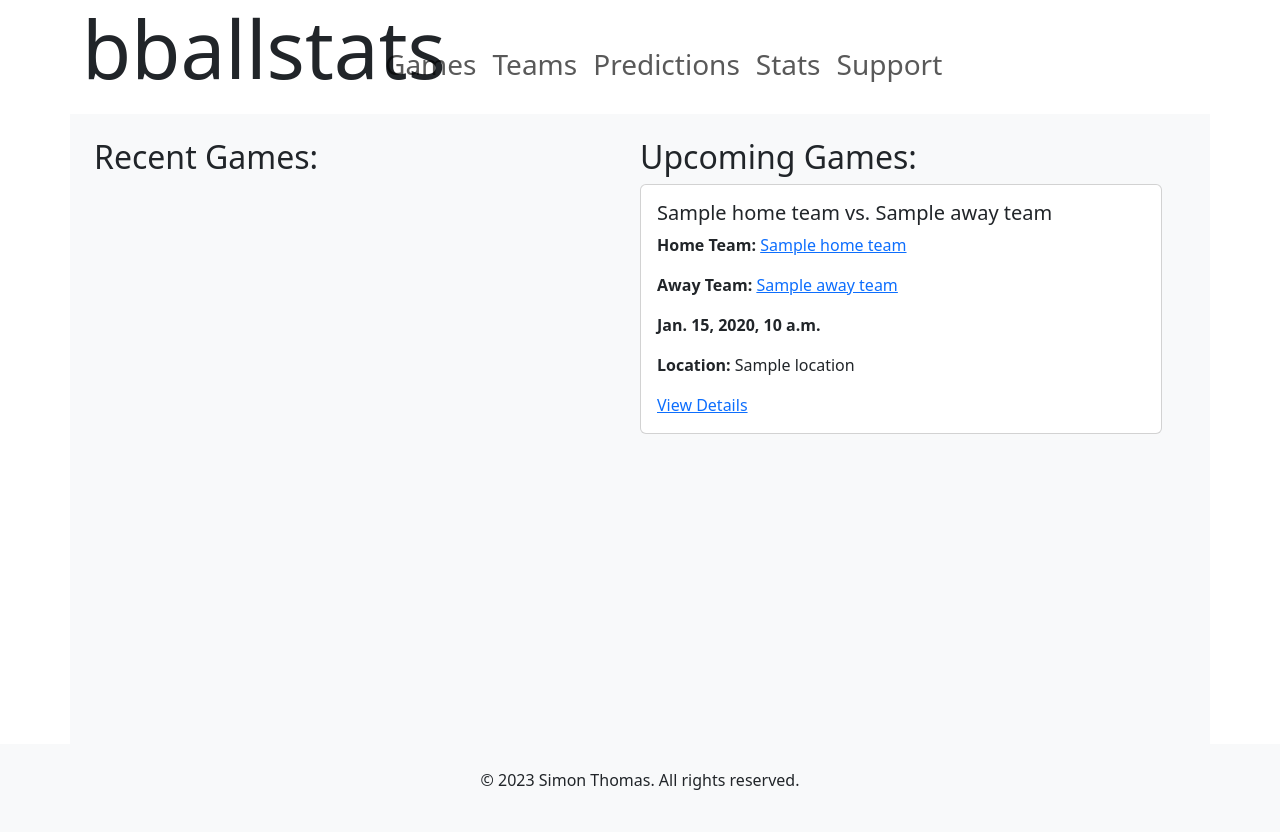
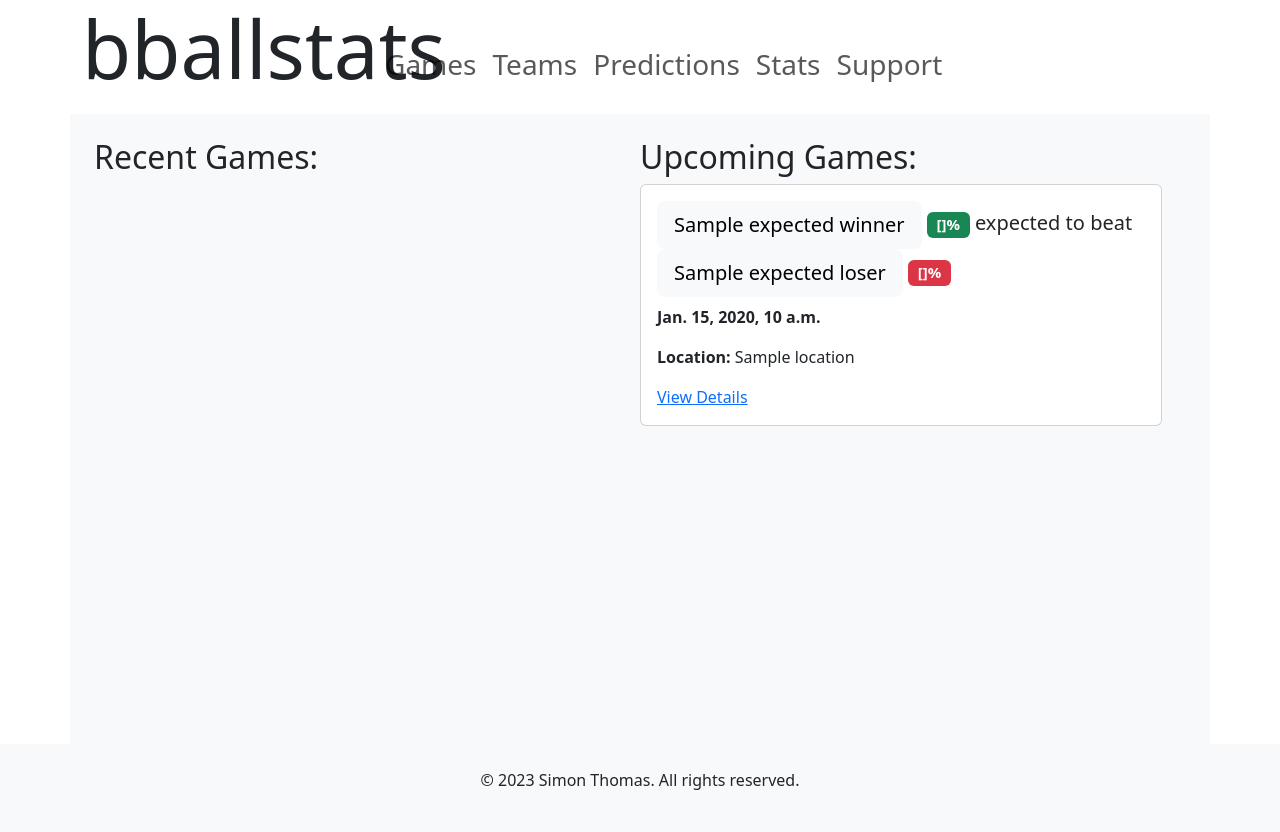
Before and after one commit to s-omas/nba_model, a Django app: template nba_site/prob_model/templates/games.html in a window 1280 px wide. Run offline with Django 3.2, Linux system fonts and the light colour scheme; the template is opened without the code that fills it: most values are stand-ins (such as "Sample title", 1, 10 or a date in 2020).

Commit message:
new games style

```diff
--- a/nba_site/prob_model/helpers.py
+++ b/nba_site/prob_model/helpers.py
@@ -223,8 +223,8 @@ def collect_model_info():
     sims_dict = {}
     for s in sims:
         name = s.team.team_name
-        rtg = s.rating
-        var = s.variance
+        rtg = round(s.rating, 1)
+        var = round(s.variance, 1)
         sims_dict.update({name: {'variance': var, 'rating': rtg}})
 
     ModelInfo.objects.all().delete()
--- a/nba_site/prob_model/static/css/style.css
+++ b/nba_site/prob_model/static/css/style.css
@@ -1,5 +1,10 @@
 .scrollable-column {
     height: 70vh; /* Adjust the desired height */
+    overflow-y: auto;
+  }
+
+.scrollable-column-mini {
+    height: 40vh; /* Adjust the desired height */
     overflow-y: auto;
   }
 
--- a/nba_site/prob_model/stats.py
+++ b/nba_site/prob_model/stats.py
@@ -45,8 +45,8 @@ def make_prediction(game):
     new_pred = Prediction(
         expected_winner = win,
         expected_loser = los,
-        winner_pct = 100 * pct,
-        loser_pct = 100 * (1 - pct),
+        winner_pct = round(100 * pct, 1),
+        loser_pct = round(100 * (1 - pct), 1),
         home_team_rating = home_rtg,
         home_team_variance = home_var,
         away_team_rating = away_rtg,
--- a/nba_site/prob_model/templates/games.html
+++ b/nba_site/prob_model/templates/games.html
@@ -13,18 +13,13 @@
                             <div class="card-body">
                                 {% if game.isCompleted %}
                                     <h5 class="card-title"><strong>
-                                        {{ game.result.winner.team_name }} {{ game.result.winner_score }}</strong> -
-                                        {{ game.result.loser.team_name }} {{ game.result.loser_score }}
+                                        <a href="/team_lookup?id={{game.result.winner.team_id}}"><button type="button" class="btn btn-outline-success btn-lg">{{ game.result.winner.team_name }}</button></a>
+                                        {{ game.result.winner_score }} </strong> - defeated
+                                        <a href="/team_lookup?id={{game.result.loser.team_id}}"><button type="button" class="btn btn-outline-danger btn-lg">{{ game.result.loser.team_name }}</button></a> {{ game.result.loser_score }}
                                     </h5>
                                 {% else %}
                                     <h5 class="card-title">{{ game.home_team.team_name }} vs. {{ game.away_team.team_name }}</h5>
                                 {% endif %}
-                                <p class="card-text"><strong>Home Team:</strong> <a href="/team_lookup?id={{game.home_team.team_id}}">
-                                    {{ game.home_team.team_name }}
-                                </a></p>
-                                <p class="card-text"><strong>Away Team:</strong> <a href="/team_lookup?id={{game.away_team.team_id}}">
-                                    {{ game.away_team.team_name }}
-                                </a></p>
                                 <p class="card-text"><strong>{{ game.date }}</strong></p>
                                 <p class="card-text"><strong>Location:</strong> {{ game.location }}</p>
 
@@ -51,21 +46,20 @@
                                         {{ game.result.loser.team_name }} {{ game.result.loser_score }}
                                     </h5>
                                 {% else %}
-                                    <h5 class="card-title">{{ game.home_team.team_name }} vs. {{ game.away_team.team_name }}</h5>
+                                    <h5 class="card-title">
+                                        <a href="/team_lookup?id={{game.prediction.expected_winner.team_id}}"><button type="button" class="btn btn-light btn-lg">{{ game.prediction.expected_winner.team_name }}</button></a>
+                                        <span class="badge bg-success">{{ game.prediction.winner_pct }}%</span>
+                                         expected to beat
+                                         <a href="/team_lookup?id={{game.prediction.expected_loser.team_id}}"><button type="button" class="btn btn-light btn-lg">{{ game.prediction.expected_loser.team_name }}</button></a>
+                                        <span class="badge bg-danger">{{ game.prediction.loser_pct }}%</span>
+                                    </h5>
                                 {% endif %}
-                                <p class="card-text"><strong>Home Team:</strong> <a href="/team_lookup?id={{game.home_team.team_id}}">
-                                    {{ game.home_team.team_name }}
-                                </a></p>
-                                <p class="card-text"><strong>Away Team:</strong> <a href="/team_lookup?id={{game.away_team.team_id}}">
-                                    {{ game.away_team.team_name }}
-                                </a></p>
                                 <p class="card-text"><strong>{{ game.date }}</strong></p>
                                 <p class="card-text"><strong>Location:</strong> {{ game.location }}</p>
-
-
                                 <a href="/game_lookup?id={{game.game_id}}">View Details</a>
                             </div>
                         </div>
+
                     </div>
                     {% endif %}
                 {% endfor %}
--- a/nba_site/prob_model/templates/index.html
+++ b/nba_site/prob_model/templates/index.html
@@ -4,7 +4,7 @@
 <head>
     <meta charset="UTF-8">
     <meta name="viewport" content="width=device-width, initial-scale=1.0">
-    <title>NBA App</title>
+    <title>bballstats</title>
     <!-- Add Bootstrap CSS CDN link -->
     <link href="https://cdn.jsdelivr.net/npm/bootstrap@5.3.1/dist/css/bootstrap.min.css" rel="stylesheet" integrity="sha384-4bw+/aepP/YC94hEpVNVgiZdgIC5+VKNBQNGCHeKRQN+PtmoHDEXuppvnDJzQIu9" crossorigin="anonymous">
 
@@ -12,6 +12,11 @@
     {% load static %}
     <link rel="stylesheet" type="text/css" href="{% static 'css/style.css' %}">
     <link rel="icon" type="image/x-icon" href="{% static 'img/favicon.ico' %}">
+    <link rel="preconnect" href="https://fonts.googleapis.com">
+<link rel="preconnect" href="https://fonts.gstatic.com" crossorigin>
+<link rel="preconnect" href="https://fonts.googleapis.com">
+<link rel="preconnect" href="https://fonts.gstatic.com" crossorigin>
+<link href="https://fonts.googleapis.com/css2?family=Merriweather:wght@700&display=swap" rel="stylesheet">
 </head>
 
 <body>
```
Also changed, not shown: nba_site/prob_model/templates/model_info.html (+76 -49 lines), nba_site/db.sqlite3, nba_site/prob_model/static/js/source.js (line endings or trailing spaces).
